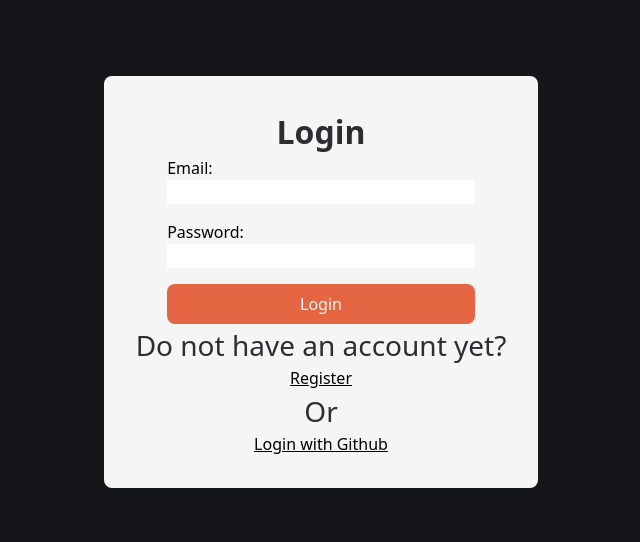
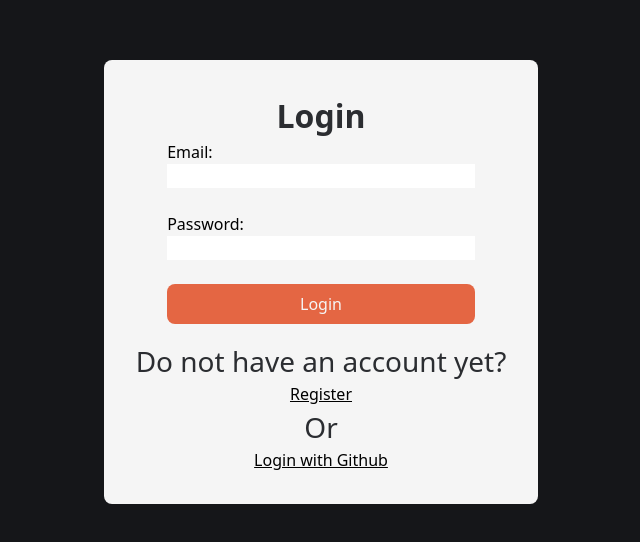
Before and after one commit to PiotrPlotast/markdown-editor-web-app, a React (Vite) app in the folder markdown-editor-web-app/: page / in a window 1280 px wide. Shown: the part 118-660 px from the top of the page, without its empty margins (319-959 px from the left). Built offline with nearby package versions, Linux system fonts and the light colour scheme; no server answers; the HTML template or start-up script is replaced by a standard one.

Commit message:
feat: increase gap in login and registration forms for improved spacing

```diff
--- a/markdown-editor-web-app/src/LoginPage.tsx
+++ b/markdown-editor-web-app/src/LoginPage.tsx
@@ -21,7 +21,7 @@ export default function LoginPage() {
       <div className="bg-gray-100 p-8 rounded-lg flex flex-col items-center">
         <h1>{login ? "Login" : "Register"}</h1>
         {login ? (
-          <form onSubmit={handleEmailLogin} className="flex flex-col gap-4">
+          <form onSubmit={handleEmailLogin} className="flex flex-col gap-6">
             <label>
               Email:
               <input
@@ -46,7 +46,7 @@ export default function LoginPage() {
             </button>
           </form>
         ) : (
-          <form onSubmit={handleEmailRegister} className="flex flex-col gap-4">
+          <form onSubmit={handleEmailRegister} className="flex flex-col gap-6">
             <label>
               Email:
               <input
@@ -71,7 +71,7 @@ export default function LoginPage() {
             </button>
           </form>
         )}
-        <h2>
+        <h2 className="mt-4">
           {login ? "Do not have an account yet?" : "Already have an account?"}
         </h2>
         <button className="underline" onClick={() => setLogin(!login)}>
```
